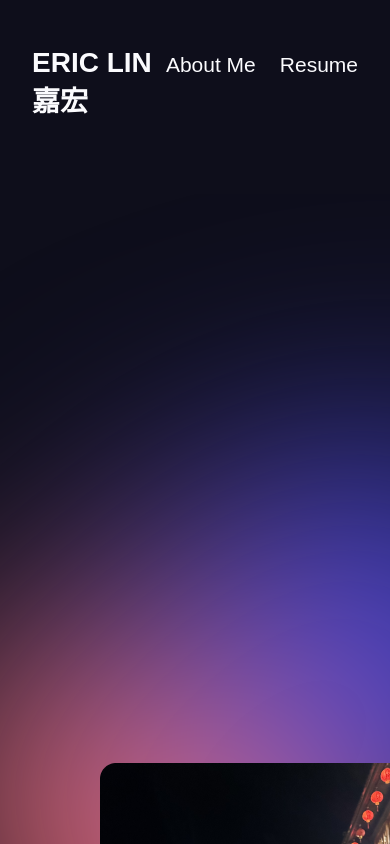
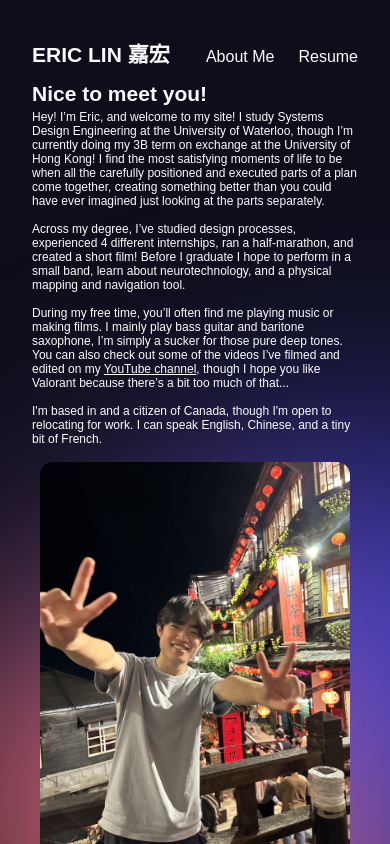
Before and after one commit to ericlinjh/portfolio, a React (Create React App) app: page /about in a window 390 px wide. Shown: the top 844 px of the page. Built offline with nearby package versions, Linux system fonts and the light colour scheme; a web font is replaced by a local one.

Commit message:
Added mobile responsivity

```diff
--- a/src/App.js
+++ b/src/App.js
@@ -771,6 +771,7 @@ function App() {
             {/*    initial="hidden"*/}
             {/*    animate={{opacity: "40%"}}*/}
             {/*/>*/}
+            <div style={{"overflow-x": "hidden", width: "100vw"}}>
                 <motion.img
                     id="background-gradient"
                     src={gradient}
@@ -778,8 +779,10 @@ function App() {
                     initial="hidden"
                     animate="visible"
                 />
+            </div>
         </>
     )
         ;
 }
+
 export default App;
--- a/src/App.scss
+++ b/src/App.scss
@@ -5,6 +5,9 @@ $button-primary: #4242CD;
 $button-secondary: #1C1C46;
 
 html,body {overflow-y: scroll; overflow-x: hidden }
+#root {
+  overflow-x: hidden;
+}
 
 h1 {
   color: $text;
@@ -567,3 +570,60 @@ header {
     line-height: 1.25;
   }
 }
+
+@media (max-width: 768px) {
+  .hero-section {
+    .intro {
+      width: 80vw;
+
+      div {
+        gap: 16px;
+      }
+    }
+  }
+  p {
+    font-size: 16px;
+  }
+
+  .p2 {
+    font-size: 12px;
+  }
+
+  h1 {
+    font-size: 90px;
+  }
+
+  h5 {
+    font-size: 28px;
+  }
+
+  h6 {
+    font-size: 21px;
+  }
+
+  .about-me {
+    flex-direction: column-reverse;
+    gap: 16px;
+    margin: 0 32px 0 32px;
+
+    img {
+      width: 95%;
+    }
+  }
+
+  .about-text h6 {
+    margin-bottom: 4px;
+  }
+
+  .case-study {
+    margin: 0 32px 0 32px;
+  }
+
+  .case-study-comparisons {
+    flex-direction: column-reverse;
+  }
+
+  .case-study-comparisons-images {
+    width: 100%;
+  }
+}
```
Also changed, not shown: 1 other file (tests, documents, lock files or other folders). Lines whose indentation alone changed are shown as unchanged.
